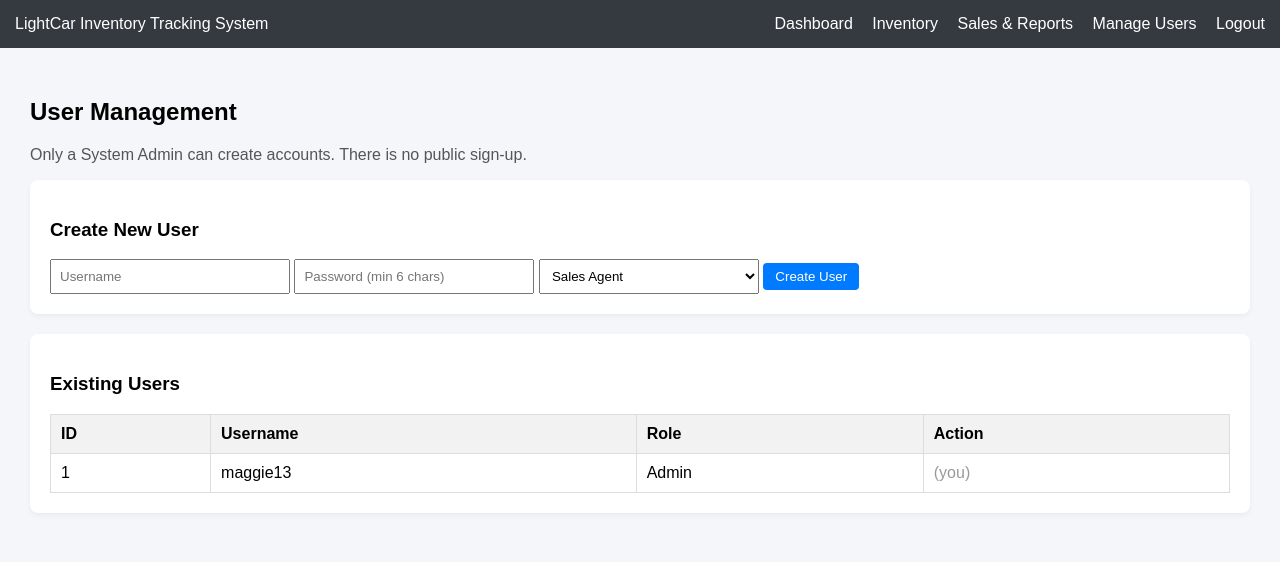
After one commit to fussy0064/LightCar, a PHP site: page /users.php in a window 1280 px wide. The commit adds this page. Shown: the top 562 px of the page. Run offline with PHP 8.4, Linux system fonts and the light colour scheme; a user stored in the database is signed in; data comes from the database, SQL or seed files in the repository.

Commit message:
Replace seeded admin with maggie13; remove public self-registration; add Admin-only user management (users.php)

```diff
--- a/database/schema.sql
+++ b/database/schema.sql
@@ -31,7 +31,7 @@ CREATE TABLE IF NOT EXISTS sales (
     FOREIGN KEY (user_id) REFERENCES users(user_id) ON DELETE CASCADE
 ) ENGINE=InnoDB DEFAULT CHARSET=utf8mb4;
 
--- 5. Kuingiza Akaunti ya Kwanza ya Admin (Password yake ni admin123)
+-- 5. Kuingiza Akaunti ya Kwanza ya Admin (Password yake ni Maggie13!)
 INSERT INTO users (username, password_hash, role)
-VALUES ('admin', '$2y$10$n0KsrckFbqUIBKJvs6Vu5.LPcqbTNpyn0m9wAJGz0kHLoXy.04Jb6', 'Admin')
+VALUES ('maggie13', '$2y$10$K6.eQ70XJ./jko6g0M0sluOTuP7k6UoCB2/v/THpe1lpr2/O9irJe', 'Admin')
 ON DUPLICATE KEY UPDATE user_id=user_id;
--- a/public/cars.php
+++ b/public/cars.php
@@ -73,6 +73,7 @@ $csrfToken = SecurityHelper::csrfToken();
             <a href="dashboard.php">Dashboard</a>
             <a href="cars.php">Inventory</a>
             <a href="sales.php">Sales & Reports</a>
+            <?php if ($auth->isAdmin()): ?><a href="users.php">Manage Users</a><?php endif; ?>
             <a href="logout.php">Logout</a>
         </div>
     </div>
--- a/public/dashboard.php
+++ b/public/dashboard.php
@@ -23,6 +23,7 @@ if (!$auth->isLoggedIn()) { header("Location: index.php"); exit(); }
             <a href="dashboard.php">Dashboard</a>
             <a href="cars.php">Inventory</a>
             <a href="sales.php">Sales & Reports</a>
+            <?php if ($auth->isAdmin()): ?><a href="users.php">Manage Users</a><?php endif; ?>
             <a href="logout.php" style="color: #ffc107;">Logout</a>
         </div>
     </div>
--- a/public/sales.php
+++ b/public/sales.php
@@ -62,6 +62,7 @@ $csrfToken = SecurityHelper::csrfToken();
             <a href="dashboard.php">Dashboard</a>
             <a href="cars.php">Inventory</a>
             <a href="sales.php">Sales & Reports</a>
+            <?php if ($auth->isAdmin()): ?><a href="users.php">Manage Users</a><?php endif; ?>
             <a href="logout.php">Logout</a>
         </div>
     </div>
--- /dev/null
+++ b/public/users.php
@@ -0,0 +1,133 @@
+<?php
+require_once __DIR__.'/../src/Auth.php';
+require_once __DIR__.'/../src/SecurityHelper.php';
+
+$auth = new Auth();
+if (!$auth->isLoggedIn()) { header("Location: index.php"); exit(); }
+
+// Only Admin can reach this page - all accounts are now created by an Admin,
+// there is no public registration form anymore.
+if (!$auth->isAdmin()) { header("Location: dashboard.php"); exit(); }
+
+$error = ""; $success = "";
+
+if ($_SERVER["REQUEST_METHOD"] == "POST") {
+
+    if (!SecurityHelper::csrfCheck($_POST['csrf_token'] ?? '')) {
+        $error = "Invalid session token, please try again.";
+    } elseif (isset($_POST['create_user'])) {
+        $username = SecurityHelper::sanitize($_POST['username']);
+        $password = $_POST['password'] ?? '';
+        $role = SecurityHelper::sanitize($_POST['role']);
+
+        if (empty($username) || empty($password) || empty($role)) {
+            $error = "All fields are required.";
+        } elseif (strlen($password) < 6) {
+            $error = "Password must be at least 6 characters.";
+        } elseif (!in_array($role, ['Admin', 'Agent'], true)) {
+            $error = "Invalid role selected.";
+        } elseif ($auth->userExists($username)) {
+            $error = "This username is already taken.";
+        } else {
+            if ($auth->createUser($username, $password, $role)) {
+                $success = "User '$username' created successfully as $role.";
+            } else {
+                $error = "Failed to create user, please try again.";
+            }
+        }
+    } elseif (isset($_POST['delete_user'])) {
+        $targetId = (int) $_POST['delete_user'];
+        if ($targetId === (int) $_SESSION['user_id']) {
+            $error = "You cannot delete your own account while logged in.";
+        } else {
+            $auth->deleteUser($targetId);
+            $success = "User removed successfully.";
+        }
+    }
+}
+
+$users = $auth->getAll();
+$csrfToken = SecurityHelper::csrfToken();
+?>
+<!DOCTYPE html>
+<html lang="en">
+<head>
+    <meta charset="UTF-8">
+    <title>Manage Users</title>
+    <style>
+        body { font-family: Arial, sans-serif; margin: 0; background-color: #f4f6f9; }
+        .navbar { background: #343a40; padding: 15px; color: white; display: flex; justify-content: space-between; }
+        .navbar a { color: white; text-decoration: none; margin-left: 15px; }
+        .container { padding: 30px; }
+        .form-section, .table-section { background: white; padding: 20px; border-radius: 8px; margin-bottom: 20px; box-shadow: 0 2px 5px rgba(0,0,0,0.05); }
+        table { width: 100%; border-collapse: collapse; margin-top: 15px; }
+        th, td { border: 1px solid #ddd; padding: 10px; text-align: left; }
+        th { background-color: #f2f2f2; }
+        .btn { padding: 6px 12px; background: #007bff; border: none; color: white; cursor: pointer; border-radius: 4px; text-decoration: none; }
+        .btn-danger { background: #dc3545; }
+        input[type="text"], input[type="password"], select { padding: 8px; width: 220px; }
+    </style>
+</head>
+<body>
+    <div class="navbar">
+        <span>LightCar Inventory Tracking System</span>
+        <div>
+            <a href="dashboard.php">Dashboard</a>
+            <a href="cars.php">Inventory</a>
+            <a href="sales.php">Sales & Reports</a>
+            <a href="users.php">Manage Users</a>
+            <a href="logout.php">Logout</a>
+        </div>
+    </div>
+    <div class="container">
+        <h2>User Management</h2>
+        <p style="color:#555;">Only a System Admin can create accounts. There is no public sign-up.</p>
+
+        <?php if($error): ?><p style="color:red;"><?= $error ?></p><?php endif; ?>
+        <?php if($success): ?><p style="color:green;"><?= $success ?></p><?php endif; ?>
+
+        <div class="form-section">
+            <h3>Create New User</h3>
+            <form method="POST">
+                <input type="hidden" name="csrf_token" value="<?= htmlspecialchars($csrfToken) ?>">
+                <input type="text" name="username" placeholder="Username" required>
+                <input type="password" name="password" placeholder="Password (min 6 chars)" required>
+                <select name="role" required>
+                    <option value="Agent">Sales Agent</option>
+                    <option value="Admin">System Admin</option>
+                </select>
+                <button class="btn" type="submit" name="create_user">Create User</button>
+            </form>
+        </div>
+
+        <div class="table-section">
+            <h3>Existing Users</h3>
+            <table>
+                <thead>
+                    <tr><th>ID</th><th>Username</th><th>Role</th><th>Action</th></tr>
+                </thead>
+                <tbody>
+                    <?php foreach($users as $u): ?>
+                    <tr>
+                        <td><?= $u['user_id'] ?></td>
+                        <td><?= htmlspecialchars($u['username']) ?></td>
+                        <td><?= htmlspecialchars($u['role']) ?></td>
+                        <td>
+                            <?php if ((int)$u['user_id'] !== (int)$_SESSION['user_id']): ?>
+                            <form method="POST" style="display:inline" onsubmit="return confirm('Remove this user?')">
+                                <input type="hidden" name="csrf_token" value="<?= htmlspecialchars($csrfToken) ?>">
+                                <input type="hidden" name="delete_user" value="<?= $u['user_id'] ?>">
+                                <button class="btn btn-danger" type="submit">Delete</button>
+                            </form>
+                            <?php else: ?>
+                                <span style="color:#999;">(you)</span>
+                            <?php endif; ?>
+                        </td>
+                    </tr>
+                    <?php endforeach; ?>
+                </tbody>
+            </table>
+        </div>
+    </div>
+</body>
+</html>
--- a/src/Auth.php
+++ b/src/Auth.php
@@ -28,9 +28,35 @@ class Auth extends DatabaseModel {
         return isset($_SESSION['user_id']);
     }
 
+    public function isAdmin() {
+        return $this->isLoggedIn() && ($_SESSION['role'] ?? '') === 'Admin';
+    }
+
     public function logout() {
         session_unset();
         session_destroy();
+    }
+
+    public function userExists($username) {
+        $stmt = $this->db->prepare("SELECT user_id FROM users WHERE username = ?");
+        $stmt->execute([$username]);
+        return (bool) $stmt->fetch();
+    }
+
+    // Only ever called from users.php, which is Admin-gated. Users can no
+    // longer self-register (public register form removed).
+    public function createUser($username, $password, $role) {
+        if ($this->userExists($username)) {
+            return false;
+        }
+        $hashed = password_hash($password, PASSWORD_BCRYPT);
+        $stmt = $this->db->prepare("INSERT INTO users (username, password_hash, role) VALUES (?, ?, ?)");
+        return $stmt->execute([$username, $hashed, $role]);
+    }
+
+    public function deleteUser($userId) {
+        $stmt = $this->db->prepare("DELETE FROM users WHERE user_id = ?");
+        return $stmt->execute([$userId]);
     }
 
     public function getAll() {
```
Also changed, not shown: public/index.php (+5 -88 lines).
